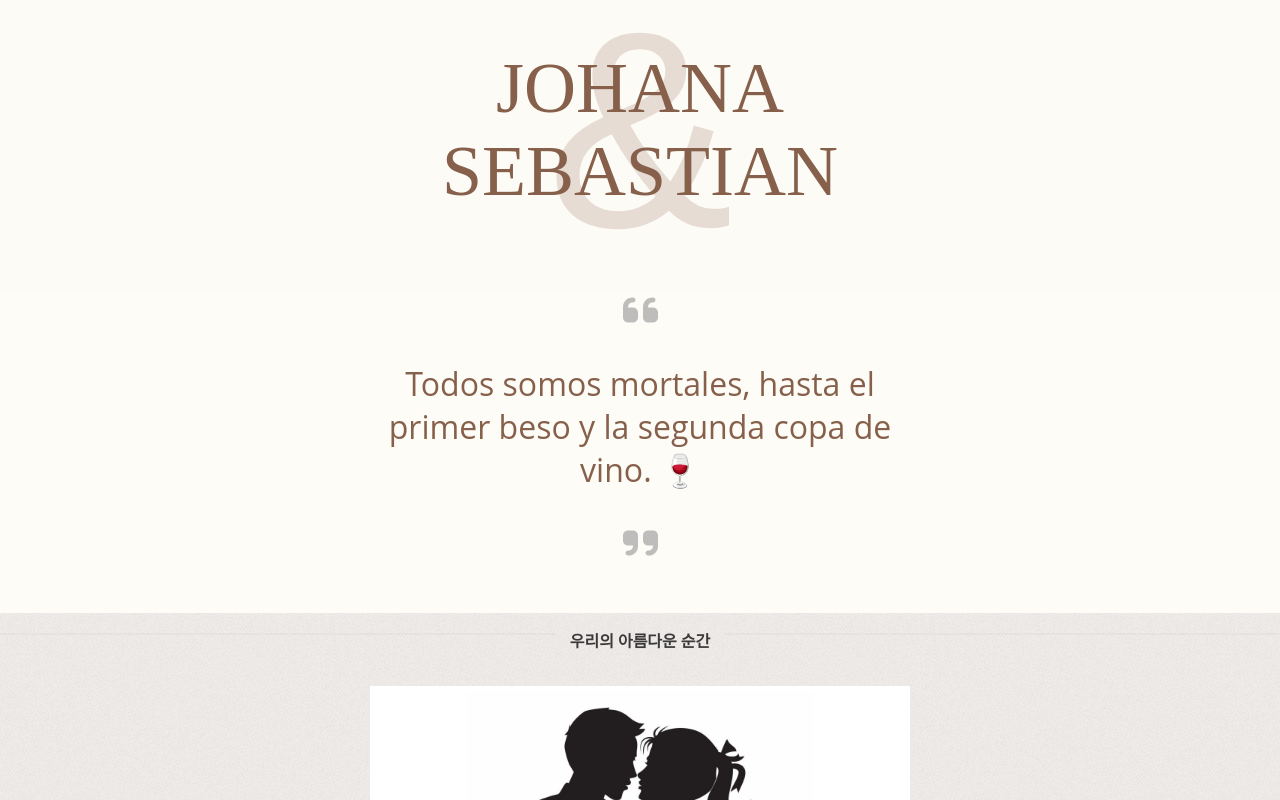
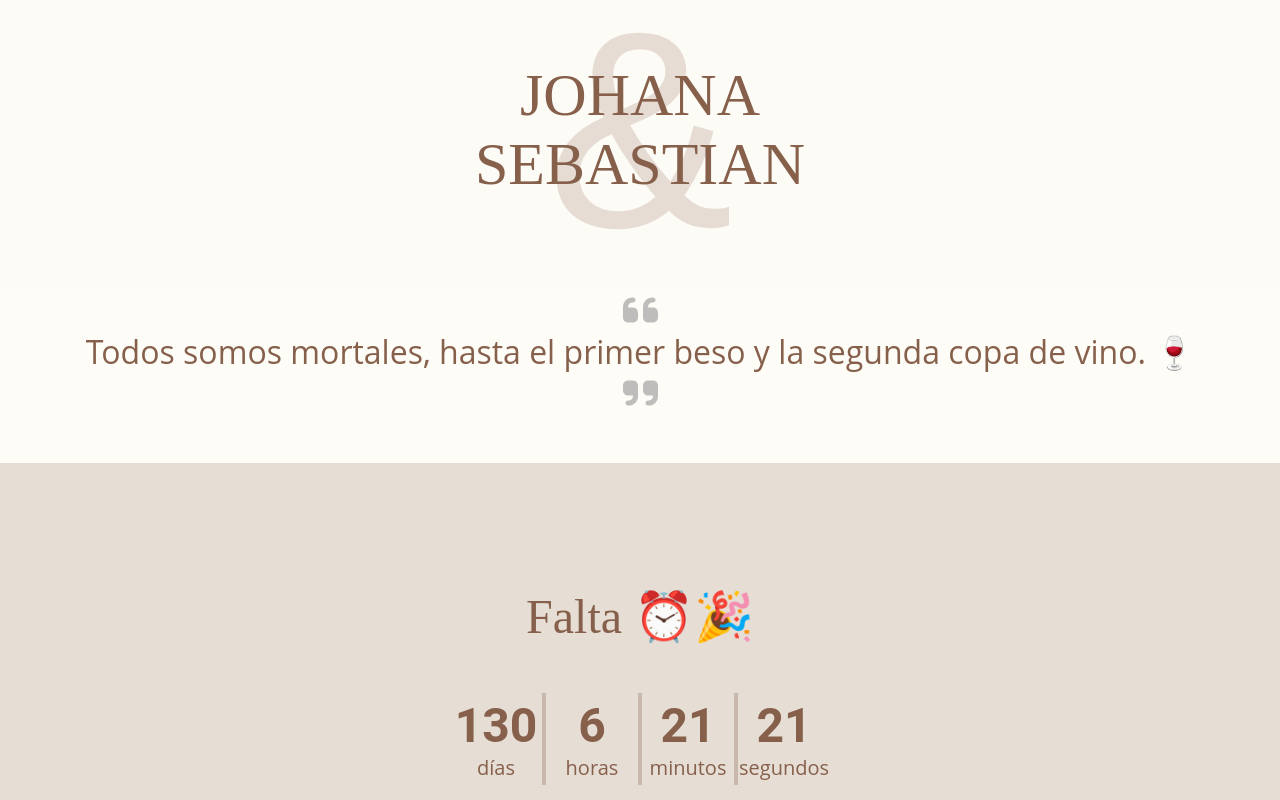
Before and after one commit to sebasgarcia29/weeding, a Next.js app: page / in a window 1280 px wide. Shown: the part 960-1760 px from the top of the page. Built offline with nearby package versions, Linux system fonts and the light colour scheme.

Commit message:
feat: add timer

```diff
--- /dev/null
+++ b/src/components/Counter.tsx
@@ -0,0 +1,121 @@
+import React, { useState, useEffect } from 'react';
+import { styled } from "@stitches/react";
+
+const Container = styled("div", {
+    display: 'flex',
+    justifyContent: 'center',
+    flexDirection: 'column',
+    alignItems: 'center',
+    height: '50vh',
+    fontSize: '24px',
+    backgroundColor: "rgba(134, 96, 75, 0.2)",
+});
+
+const ContainerTime = styled("div", {
+    display: 'flex',
+    flexDirection: 'row',
+    justifyContent: 'center',
+    alignItems: 'center',
+});
+
+const CenteredCapsule = styled('div', {
+    display: 'flex',
+    flexDirection: 'column',
+    justifyContent: 'center',
+    alignItems: 'center',
+    alignContent: 'center',
+    borderColor: "rgb(134, 96, 75, 0.3)",
+    borderWidth: "2px",
+    borderLeftStyle: "solid",
+    borderRightStyle: "solid",
+    width: "11.5vh",
+    height: "11.5vh",
+});
+
+const Text = styled("p", {
+    fontSize: "6vh",
+    fontFamily: "Roboto, sans-serif",
+    color: "#86604B",
+    fontWeight: 'bold',
+    margin: 0, // Set margin to 0 to ensure the text is centered
+});
+
+const TextDescription = styled("p", {
+    fontSize: "2.5vh",
+    color: "#86604B",
+    fontFamily: "Open Sans",
+    margin: 0, // Set margin to 0 to ensure the text is centered
+});
+
+
+const BigLabel = styled("p", {
+    fontSize: "6vh",
+    fontFamily: "Playfair Display, serif",
+    color: "#86604B",
+});
+
+interface TimeLeft {
+    days: number;
+    hours: number;
+    minutes: number;
+    seconds: number;
+}
+
+const CountdownTimer: React.FC = () => {
+    const [timeLeft, setTimeLeft] = useState<TimeLeft>(calculateTimeLeft());
+
+    useEffect(() => {
+        const timer = setTimeout(() => {
+            setTimeLeft(calculateTimeLeft());
+        }, 1000);
+
+        return () => clearTimeout(timer);
+    });
+
+    function calculateTimeLeft(): TimeLeft {
+        const currentDate = new Date();
+        const targetDate = new Date("2024-09-21T00:00:00");
+        const difference = targetDate.getTime() - currentDate.getTime();
+
+        if (difference > 0) {
+            const days = Math.floor(difference / (1000 * 60 * 60 * 24));
+            const hours = Math.floor((difference % (1000 * 60 * 60 * 24)) / (1000 * 60 * 60));
+            const minutes = Math.floor((difference % (1000 * 60 * 60)) / (1000 * 60));
+            const seconds = Math.floor((difference % (1000 * 60)) / 1000);
+
+            return { days, hours, minutes, seconds };
+        } else {
+            return { days: 0, hours: 0, minutes: 0, seconds: 0 };
+        }
+    }
+
+    const { days, hours, minutes, seconds } = timeLeft;
+
+    return (
+        <Container>
+            <BigLabel>{'Falta ⏰🎉'}</BigLabel>
+
+            <ContainerTime>
+                <CenteredCapsule style={{ borderLeftStyle: false ? 'solid' : 'none' }}>
+                    <Text>{days}</Text>
+                    <TextDescription>días</TextDescription>
+                </CenteredCapsule>
+                <CenteredCapsule>
+                    <Text>{hours}</Text>
+                    <TextDescription>horas</TextDescription>
+                </CenteredCapsule>
+                <CenteredCapsule>
+                    <Text>{minutes}</Text>
+                    <TextDescription>minutos</TextDescription>
+                </CenteredCapsule>
+                <CenteredCapsule style={{ borderRightStyle: false ? 'solid' : 'none' }}>
+                    <Text>{seconds}</Text>
+                    <TextDescription>segundos</TextDescription>
+                </CenteredCapsule>
+            </ContainerTime>
+
+        </Container>
+    );
+};
+
+export default CountdownTimer;
--- a/src/components/Gretting.tsx
+++ b/src/components/Gretting.tsx
@@ -40,7 +40,7 @@ const ContainerLabels = styled("div", {
 });
 
 const BigLabel = styled("p", {
-  fontSize: "9vh",
+  fontSize: "7.5vh",
   fontFamily: "Playfair Display, serif",
   margin: "0",
   color: "#86604B",
@@ -63,7 +63,10 @@ const ContainerQuote = styled("div", {
   display: "flex",
   alignItems: "center",
   justifyContent: "center",
-  marginTop: "2rem", // Adjust margin top as needed
+  marginTop: "-2rem", // Adjust margin top as needed
+  marginLeft: "2rem",
+  marginRight: "2rem",
+  marginBottom: "-2rem",
 });
 
 const QuoteIcon = styled(FontAwesomeIcon, {
@@ -75,8 +78,6 @@ const TextInsideQuote = styled("p", {
   fontSize: "4vh",
   fontFamily: "Open Sans", // O puedes usar "Open Sans, sans-serif"
   color: "#86604B",
-  marginTop: "0", // Remove default margin
-  width: "40%", // Adjust width as needed
 });
 
 const MarginTop = styled("div", {
--- a/src/pages/index.tsx
+++ b/src/pages/index.tsx
@@ -10,6 +10,7 @@ const Gallery = dynamic(() => import("@/components/Gallery"), { ssr: false });
 const Location = dynamic(() => import("@/components/Location"), { ssr: false });
 const Music = dynamic(() => import("@/components/Music"), { ssr: false });
 const Share = dynamic(() => import("@/components/Share"), { ssr: false });
+const Counter = dynamic(() => import("@/components/Counter"), { ssr: false });
 
 const notoSansKR = Noto_Sans_KR({
   weight: ["400", "700"],
@@ -62,6 +63,7 @@ export default function Home() {
         {/* <Music /> */}
         <Title data={JsonData} />
         <Gretting data={JsonData} />
+        <Counter data={JsonData} />
         <Gallery />
         <Location />
 
```
